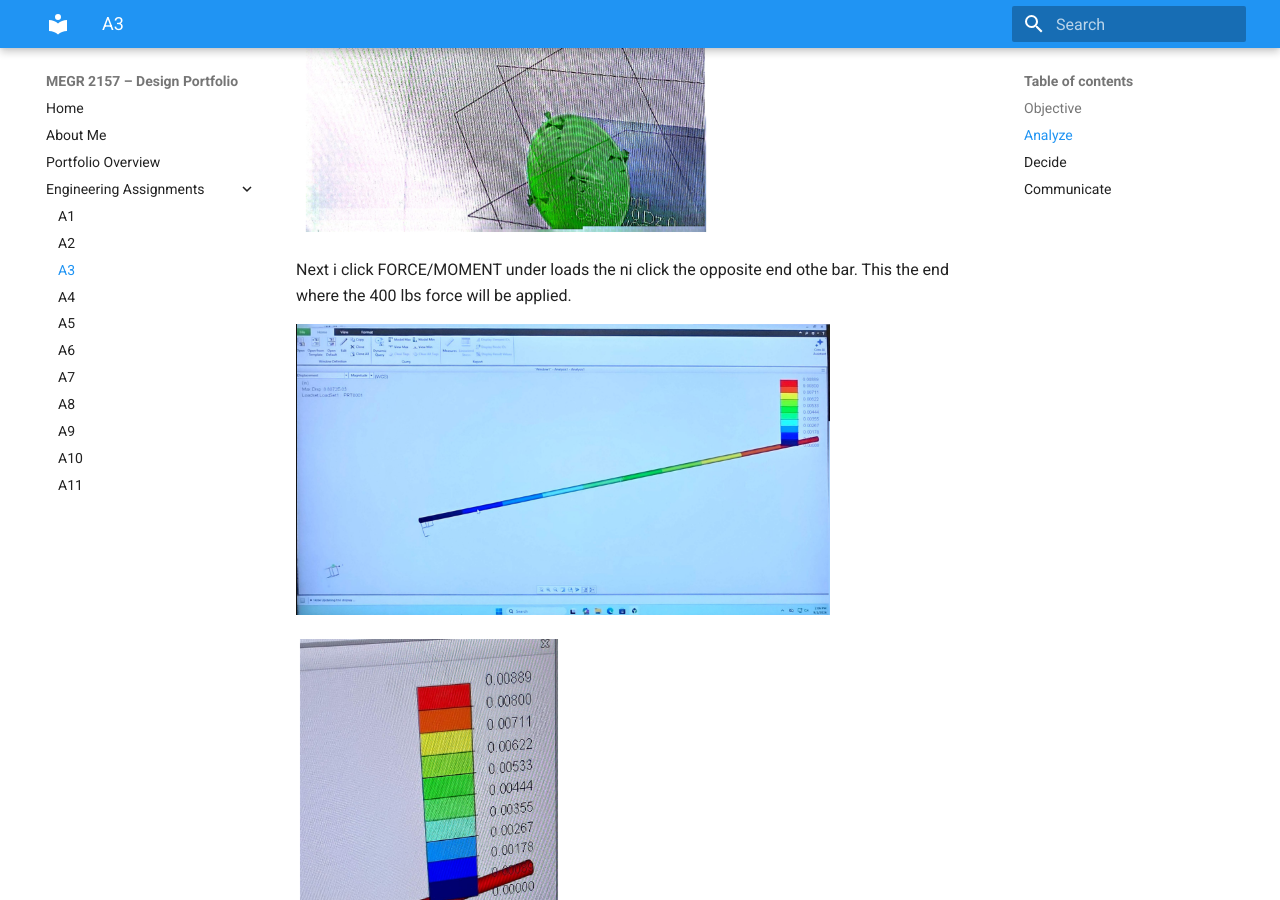
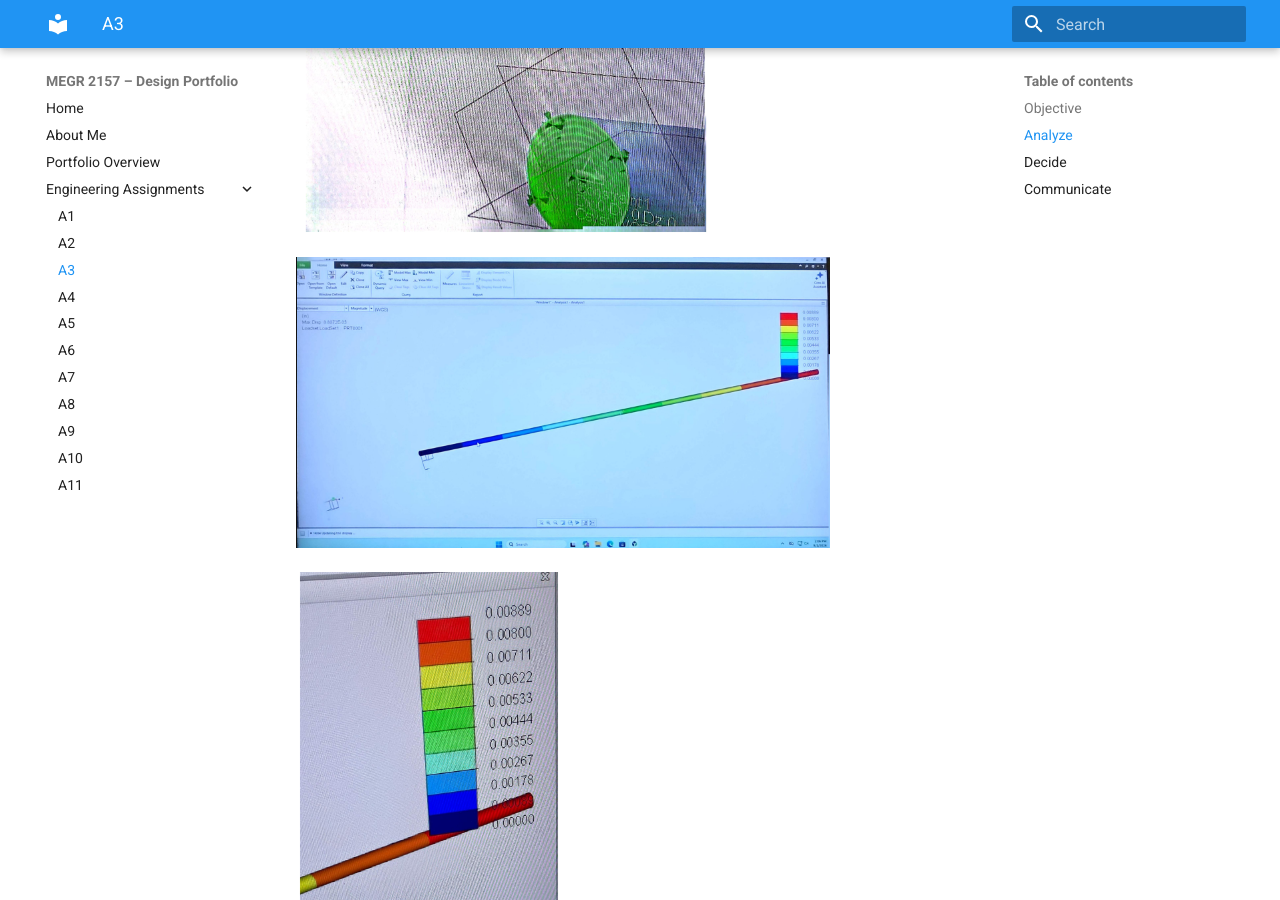
Before and after one commit to ncenatus/design-project-portfolio, an MkDocs documentation site: the page built from docs/assignments/A03/index.md, in a window 1280 px wide and 900 px high, scrolled down 4234 px. Built offline with MkDocs 1.6.1 and Material for MkDocs 9.7.7, drawn with Linux system fonts in a browser that asks for light colours.

Commit message:
Update index.md

```diff
--- a/docs/assignments/A03/index.md
+++ b/docs/assignments/A03/index.md
@@ -24,7 +24,7 @@ Then  i constraint all 3 translation because i dont want any movement in the x.y
 
 ![A3](G.png)
 
-Next i click FORCE/MOMENT under loads the ni click the opposite end othe bar. This the end where the 400 lbs force will be applied.
+
 
 ![A3](H.png)
 
```
